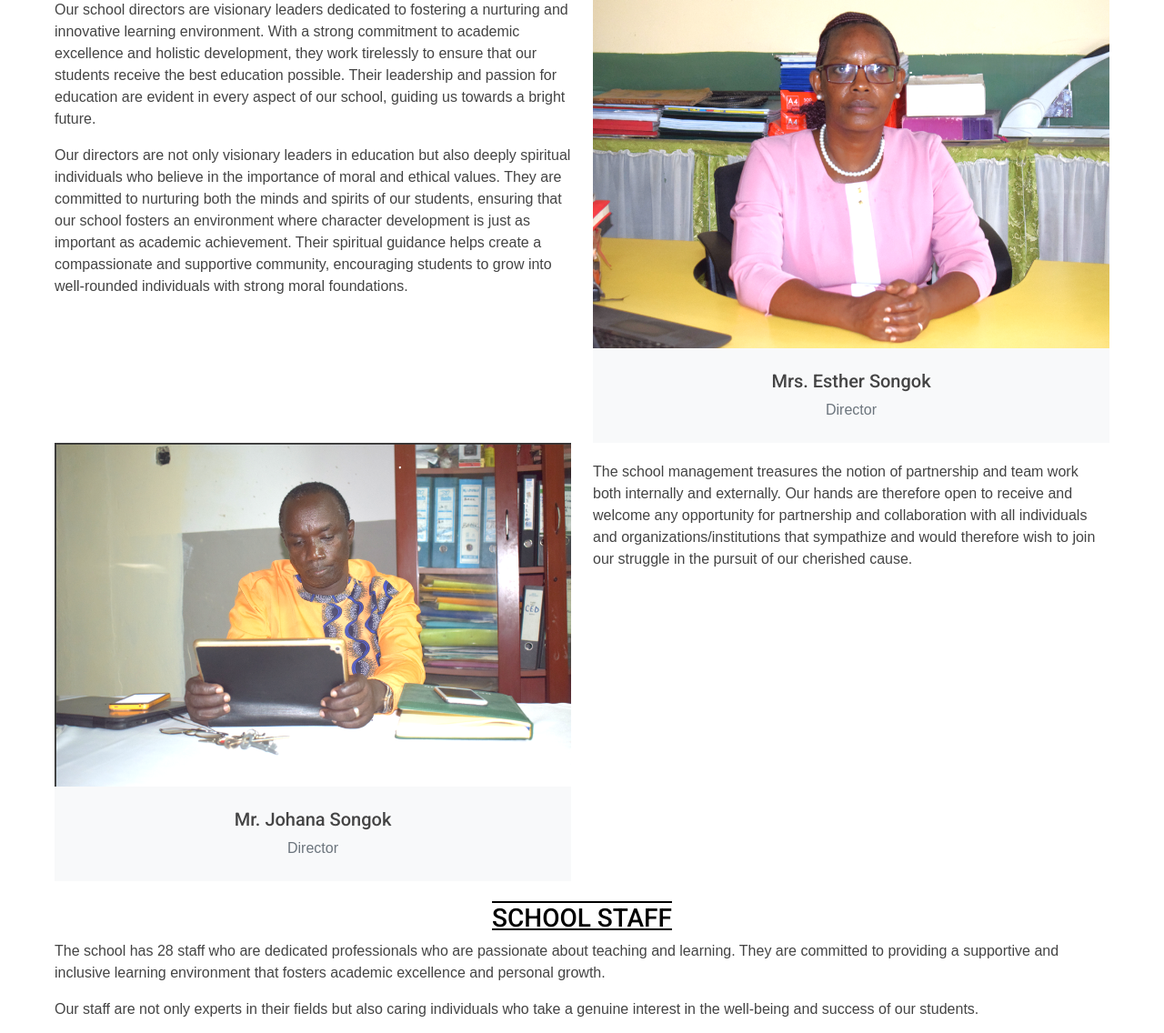
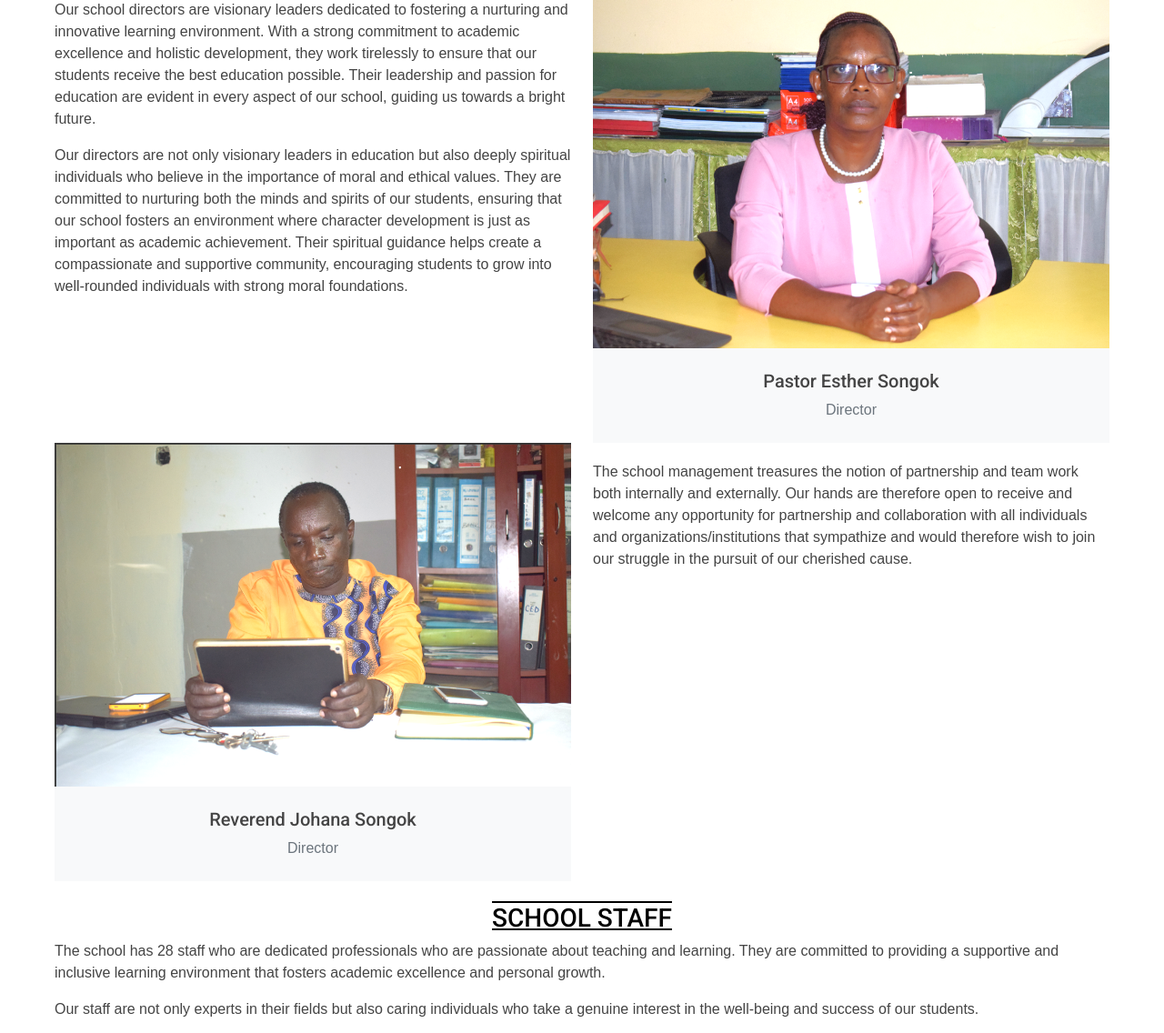
Before and after one commit to rotich254/heroshanzu4, a Django app: page /staff/ in a window 1280 px wide. Shown: the part 1017-2153 px from the top of the page at 91% size. Run offline with Django 5.2, Linux system fonts and the light colour scheme; some libraries are stand-ins or nearby versions.

Commit message:
`Update staff names and titles`

```diff
--- a/gallery/templates/gallery/staff.html
+++ b/gallery/templates/gallery/staff.html
@@ -82,7 +82,7 @@
               </div>
             </div>
             <div class="bg-light text-center p-4">
-              <h5>Mrs. Esther Songok</h5>
+              <h5>Pastor Esther Songok</h5>
               <span class="text-secondary">Director</span>
           </div>
           </div>
@@ -98,7 +98,7 @@
               </div>
             </div>
             <div class="bg-light text-center p-4">
-              <h5>Mr. Johana Songok</h5>
+              <h5>Reverend Johana Songok</h5>
               <span class="text-secondary">Director</span>
           </div>
           </div>
```
